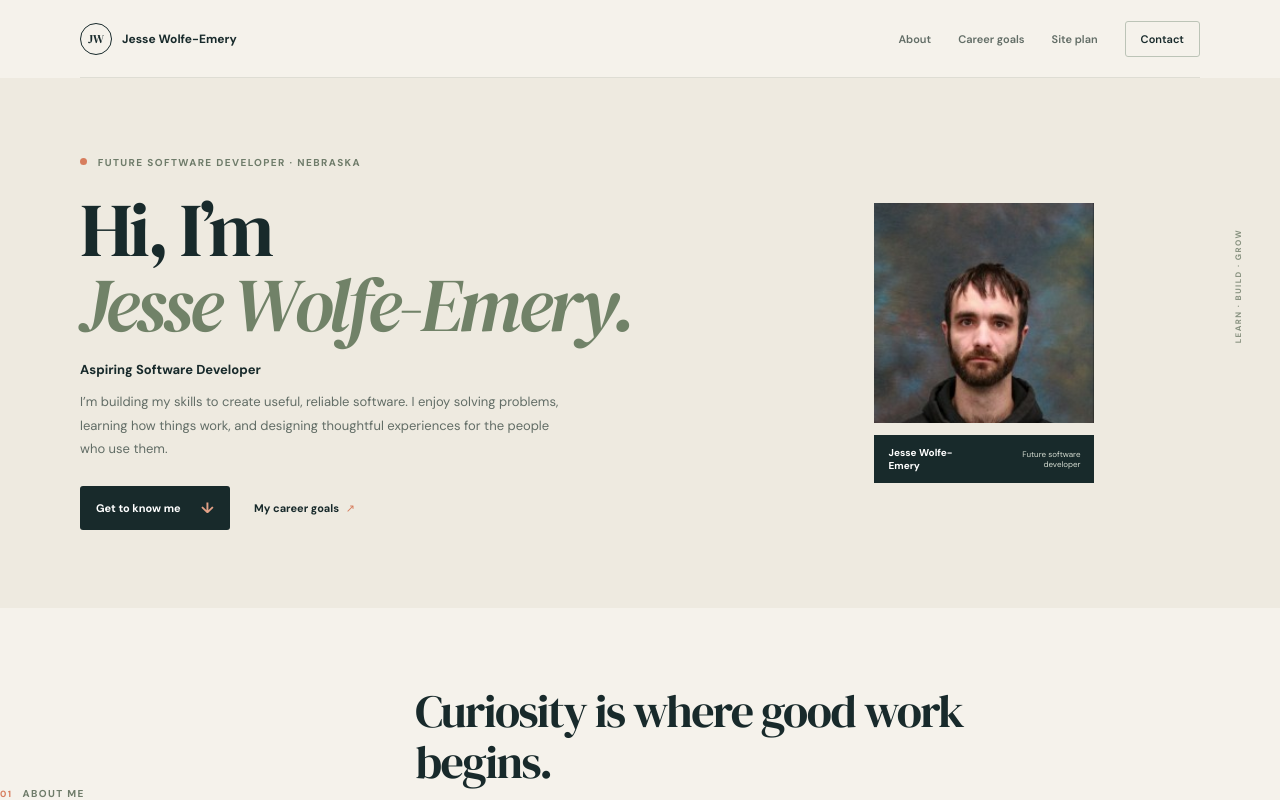
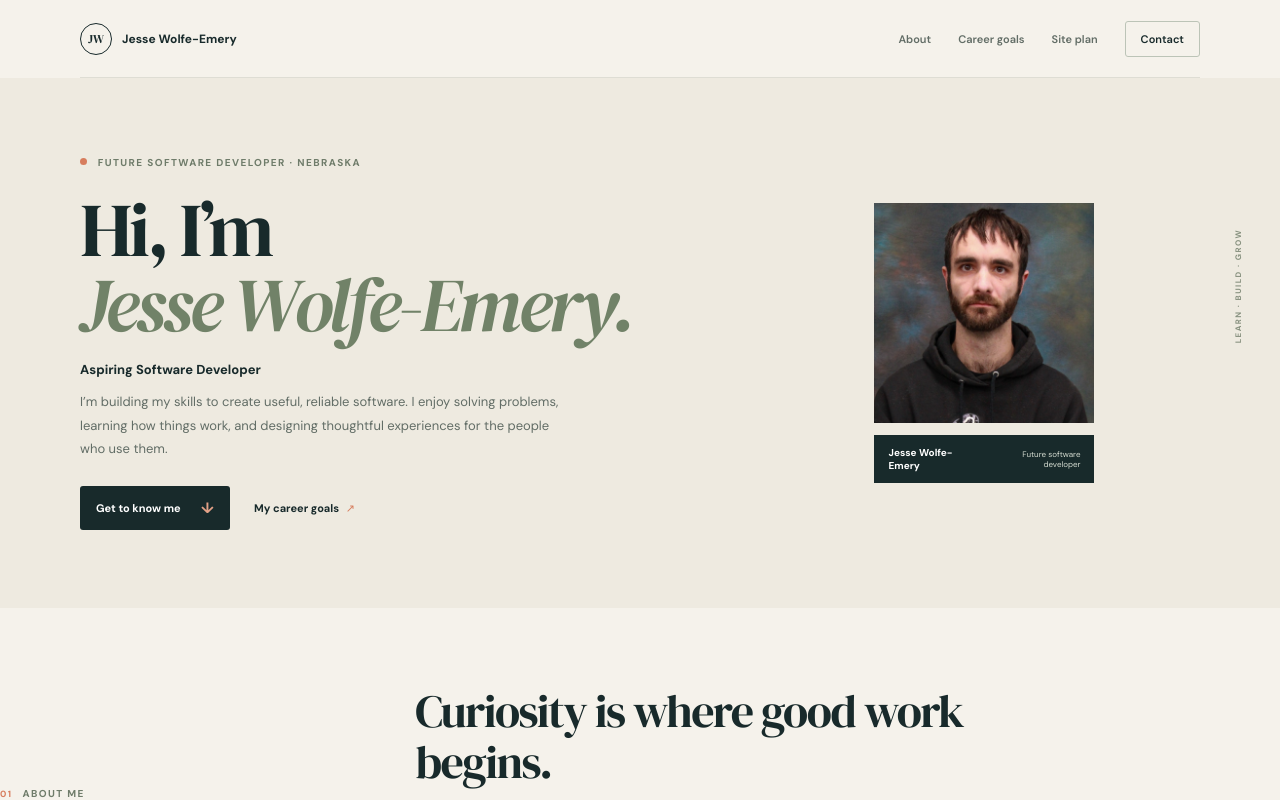
Before and after one commit to Praetorian0420/wolfe-emery_jesse_portfolio, a Vue app: page / in a window 1280 px wide. Shown: the top 800 px of the page. Built offline with nearby package versions, Linux system fonts and the light colour scheme.

Commit message:
Removed old photo and replaced with new. updated the path to pull the new photo

```diff
--- a/src/App.vue
+++ b/src/App.vue
@@ -46,7 +46,7 @@ const palette = [
             </div>
           </div>
           <figure class="portfolio-portrait">
-            <img src="/jesse.jpg" alt="Professional portrait of Jesse Wolfe-Emery" />
+            <img src="/Jesse.jpg" alt="Professional portrait of Jesse Wolfe-Emery" />
             <figcaption>
               <span>Jesse Wolfe-Emery</span><span>Future software developer</span>
             </figcaption>
```
Also changed, not shown: public/jesse.jpg.
